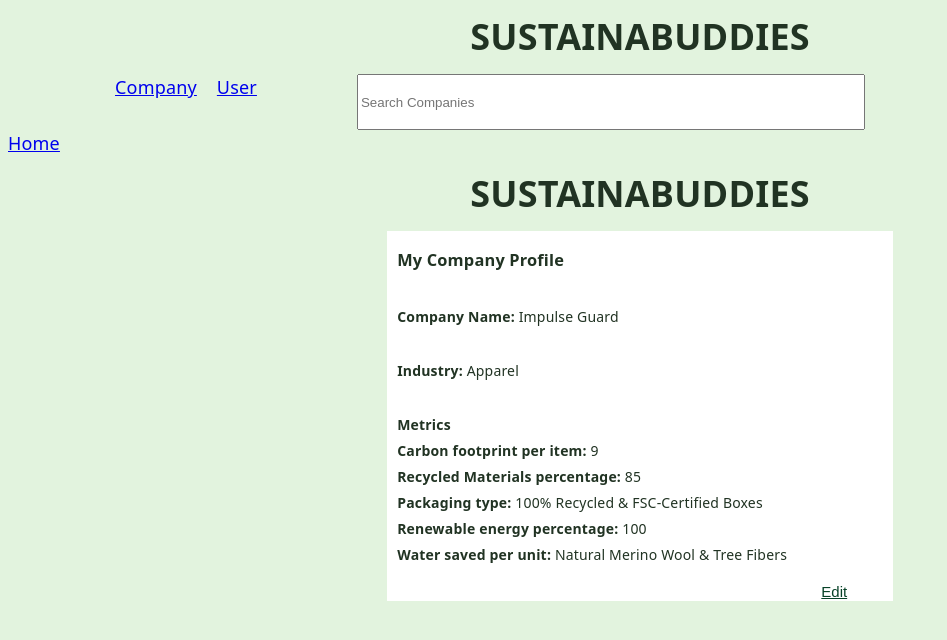
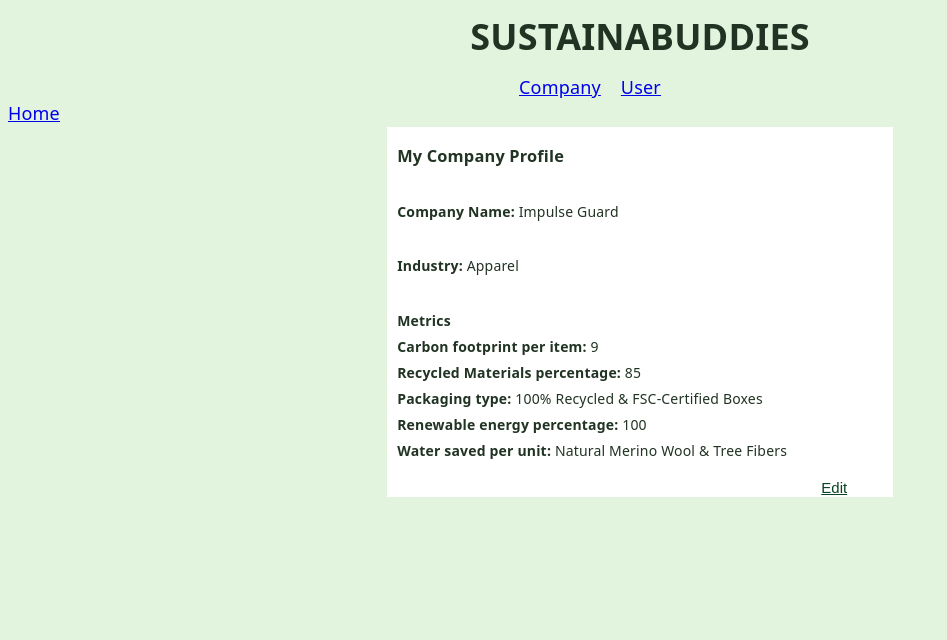
Before and after one commit to julia-duck/Finnovate-Hack-2026, a React (Vite) app in the folder Finnovate-Hack-2026/: page /company in a window 1280 px wide. Shown: the top 640 px of the page, without its empty margins (0-947 px from the left). Built offline with nearby package versions, Linux system fonts and the light colour scheme.

Commit message:
last commit

```diff
--- a/Finnovate-Hack-2026/src/App.jsx
+++ b/Finnovate-Hack-2026/src/App.jsx
@@ -24,14 +24,13 @@ function App() {
 export function Home() {
   return (
     <div>
-      <Header />
+       <h1 className="title">SUSTAINABUDDIES</h1>
       <div style={{display: 'flex', justifyContent: 'center'}}>
         <div className="links">
          <NavLink to="/company">Company</NavLink>
           <NavLink to="/user">User</NavLink>
         </div>
 
-        <input className="search-bar" placeholder="Search Companies" />
       </div>
     </div>
   )
@@ -40,7 +39,7 @@ export function Home() {
 export function Header() {
   return (
     <div>
-      <h1 className="title">SUSTAINABUDDIES</h1>
+
     </div>
   )
 }
--- a/Finnovate-Hack-2026/src/Company.jsx
+++ b/Finnovate-Hack-2026/src/Company.jsx
@@ -25,7 +25,6 @@ function Company({company, editCompany}) {
 function Editing({company, editCompany, setIsEditing}) {
     return (
         <div>
-            <Header />
             <div className="profile-box">
                 <h3>Edit Company Profile</h3>
                 <p>Company Name</p>
@@ -55,7 +54,6 @@ function Display({company, setIsEditing}) {
     }
     return (
         <div>
-            <Header />
             <div className="profile-box">
                 <h3>My Company Profile</h3>
                 <p><b>Company Name:</b> {company.company} </p>
--- a/Finnovate-Hack-2026/src/UserPage.jsx
+++ b/Finnovate-Hack-2026/src/UserPage.jsx
@@ -1,6 +1,7 @@
 import { useState } from 'react'
 /*import reactLogo from './assets/react.svg'*/
 import './App.css'
+import profiles from './profiles.json'
 
 function UserPage()
 {
```
